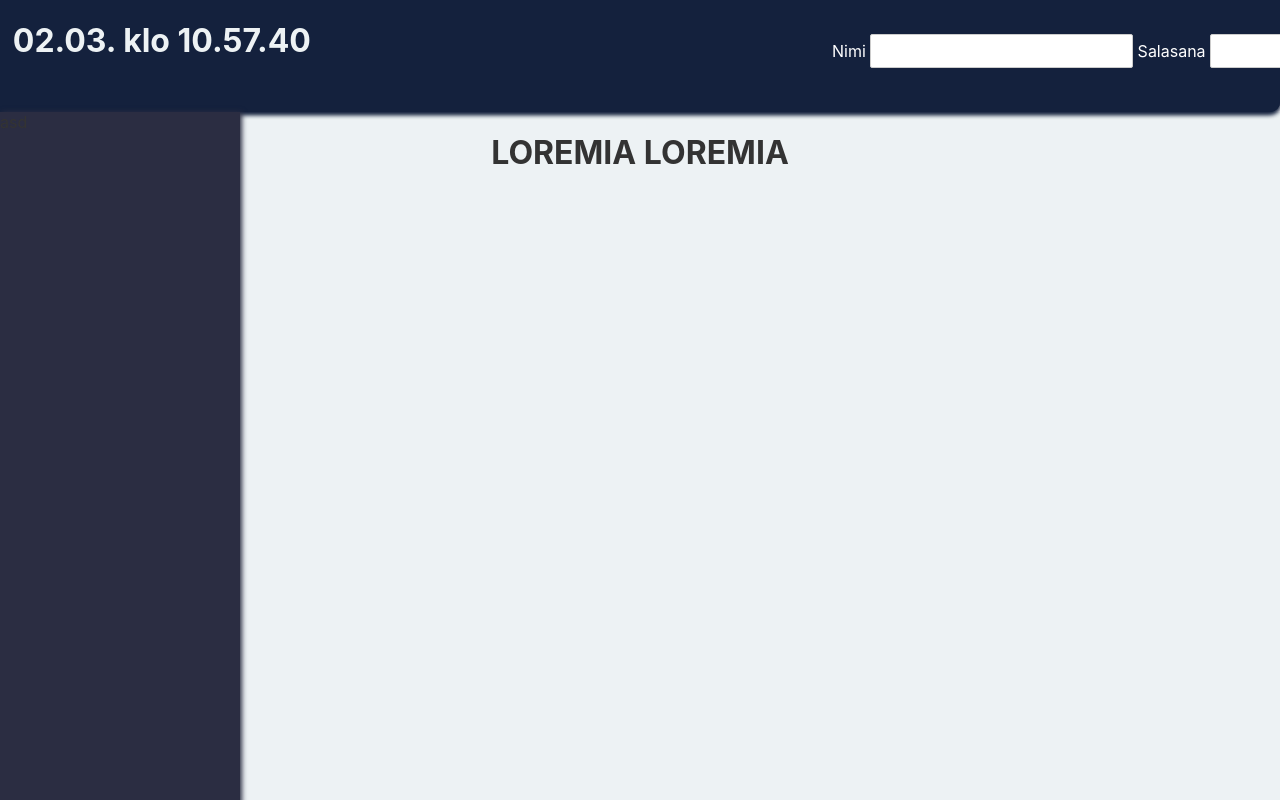
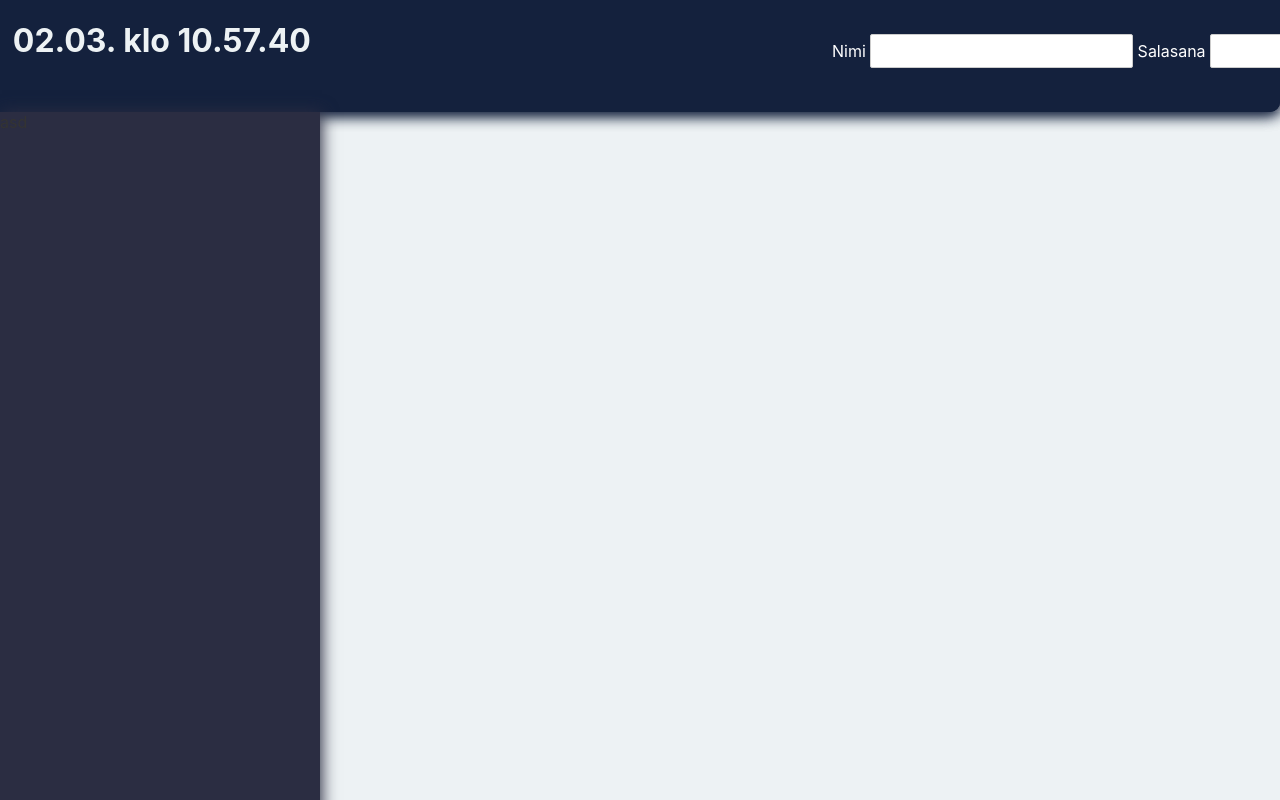
Before and after one commit to juhoristolainen/blog, a Svelte app: page / in a window 1280 px wide. Shown: the top 800 px of the page. Built offline with nearby package versions, Linux system fonts and the light colour scheme.

Commit message:
Made some improvements to new blog -option

```diff
--- a/src/App.svelte
+++ b/src/App.svelte
@@ -7,19 +7,20 @@ import Kirjoittaminen from './UusiBlogi.svelte';
 let kirjautunutSisaan = false;
 let bloginLuonti = false;
 
-function kirjauduSisaan(){
-  kirjautunutSisaan = true;
-}
 
 </script>
-
-<TopBar on:kirjaudu={kirjauduSisaan} kirjautunut={kirjautunutSisaan}/>
+<div class="sivu">
+<TopBar on:kirjaudu={(()=> kirjautunutSisaan = true)} kirjautunut={kirjautunutSisaan} on:uusipostaus={(() => bloginLuonti = true)}/>
 <Sidebar />
 <OnScreen />
 {#if bloginLuonti}
-<Kirjoittaminen />
+<Kirjoittaminen on:luotu={(()=>bloginLuonti = false)} on:peruuta={(()=>bloginLuonti = false)}/>
 {/if}
+</div>
+
 
 <style>
-
+.sivu{
+  max-width: 100%;
+}
 </style>
--- a/src/OnScreen.svelte
+++ b/src/OnScreen.svelte
@@ -1,11 +1,30 @@
 <script>
+import { afterUpdate } from 'svelte';
+
   import Footer from './Footer.svelte';
+  import postaukset from './postaukset.js';
 
+  let postauksia = false;
+
+
+afterUpdate(()=>{
+
+  if($postaukset.length > 1){
+  postauksia = true;
+}else{
+  postauksia = false;
+}
+
+});
+
+console.log($postaukset.length);
 </script>
 
 <div>
-  <h1>LOREMIA LOREMIA</h1>
-
+  {#if postauksia}
+  <h1>{$postaukset[$postaukset.length-1].otsikko}</h1>
+  <p>{$postaukset[$postaukset.length -1].teksti}</p>
+  {/if}
 </div>
 <Footer />
 <style>
@@ -16,10 +35,13 @@
     left: 0px;
     min-width: 100%;
     min-height: 100%;
+    max-width: 100%;
   }
 
   div p{
-    margin: 2em 2em;
+    position: absolute;
+    left: 25em;
+    max-width: 50%;
   }
 
   div h1, h2, h3, h4{
--- a/src/Sidebar.svelte
+++ b/src/Sidebar.svelte
@@ -9,8 +9,8 @@
     top: 7em;
     left: 0;
     height: 100%;
-    width: 15em;
-    box-shadow: 2px 0 5px #2b2d42;
+    width: 20em;
+    box-shadow: 2px 0 15px #2b2d42;
     z-index: 10;
   }
 </style>
--- a/src/TopBar.svelte
+++ b/src/TopBar.svelte
@@ -57,6 +57,7 @@ const muuntaja = new Intl.DateTimeFormat('fi',{
 </div>
 {:else}
 <div class="kirjautunut">
+  <button class="uusipostaus" on:click={(()=> dispatch('uusipostaus'))}>Uusi postaus</button>
   <div class="tervehdys">
     <h2>Moikka {nimi}!</h2>
   </div>
@@ -76,7 +77,7 @@ const muuntaja = new Intl.DateTimeFormat('fi',{
     width: 100%;
     color: white;
     border-radius: 0 0 10px 0;
-    box-shadow: 0 2px 5px #14213d;
+    box-shadow: 0 2px 15px #14213d;
     z-index: 10;
   }
 
@@ -116,4 +117,13 @@ h1{
   color: red;
 }
 
+.uusipostaus{
+  position: absolute;
+  left: 70%;
+}
+
+button:hover{
+  background-color: rgb(207, 207, 207);
+}
+
 </style>
--- a/src/UusiBlogi.svelte
+++ b/src/UusiBlogi.svelte
@@ -1,6 +1,9 @@
 <script>
   import kayttaja from './kayttajat.js';
   import postaus from './postaukset.js';
+  import { createEventDispatcher } from 'svelte';
+
+  const dispatch = createEventDispatcher();
 
   class Blogi{
 
@@ -14,20 +17,25 @@
   }
 
   let kirjoitus = '';
+  let otsikko = '';
 
   const luoPostaus = function() {
-    const uusiPostaus = new Blogi($kayttaja.ktun, 'Maailman parantaminen', ['on', 'jees'], kirjoitus)
+    const uusiPostaus = new Blogi($kayttaja.ktun, otsikko, ['on', 'jees'], kirjoitus)
     postaus.update((p) => [...p, uusiPostaus]);
+    dispatch('luotu');
   }
 
 </script>
 
 <div class="modal">
 <div class="kirjoitus">
-<h2>Uusi postaus</h2>
+<h2>Luo uusi postaus</h2>
+<div>Otsikko</div>
+<input class="otsikko" type="text" bind:value={otsikko}>
+<div>Teksti</div>
 <textarea name="" id="" cols="151" rows="20" bind:value={kirjoitus}></textarea>
 <div class="napit">
-  <button>Peruuta</button>
+  <button on:click={(()=>dispatch('peruuta'))}>Peruuta</button>
   <button on:click={luoPostaus}>Lähetä</button>
 </div>
 </div>
@@ -60,4 +68,13 @@
     margin: 1em;
   }
 
+  .otsikko{
+    width: 75%;
+    font-size: 30px;
+  }
+
+  button:hover{
+  background-color: rgb(207, 207, 207);
+}
+
 </style>
```
Also changed, not shown: public/build/bundle.css, public/build/bundle.js, 1 other file (tests, documents, lock files or other folders).
